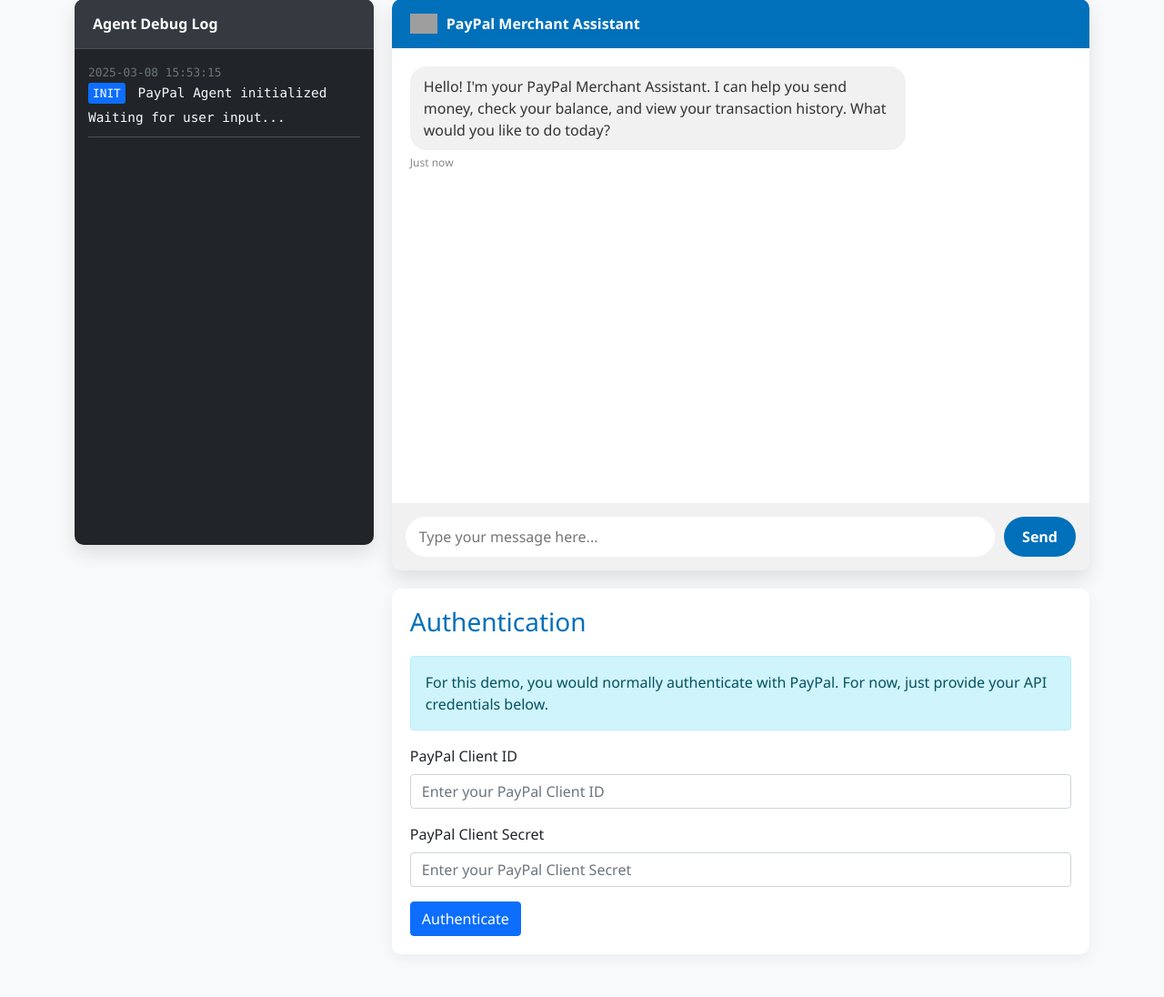
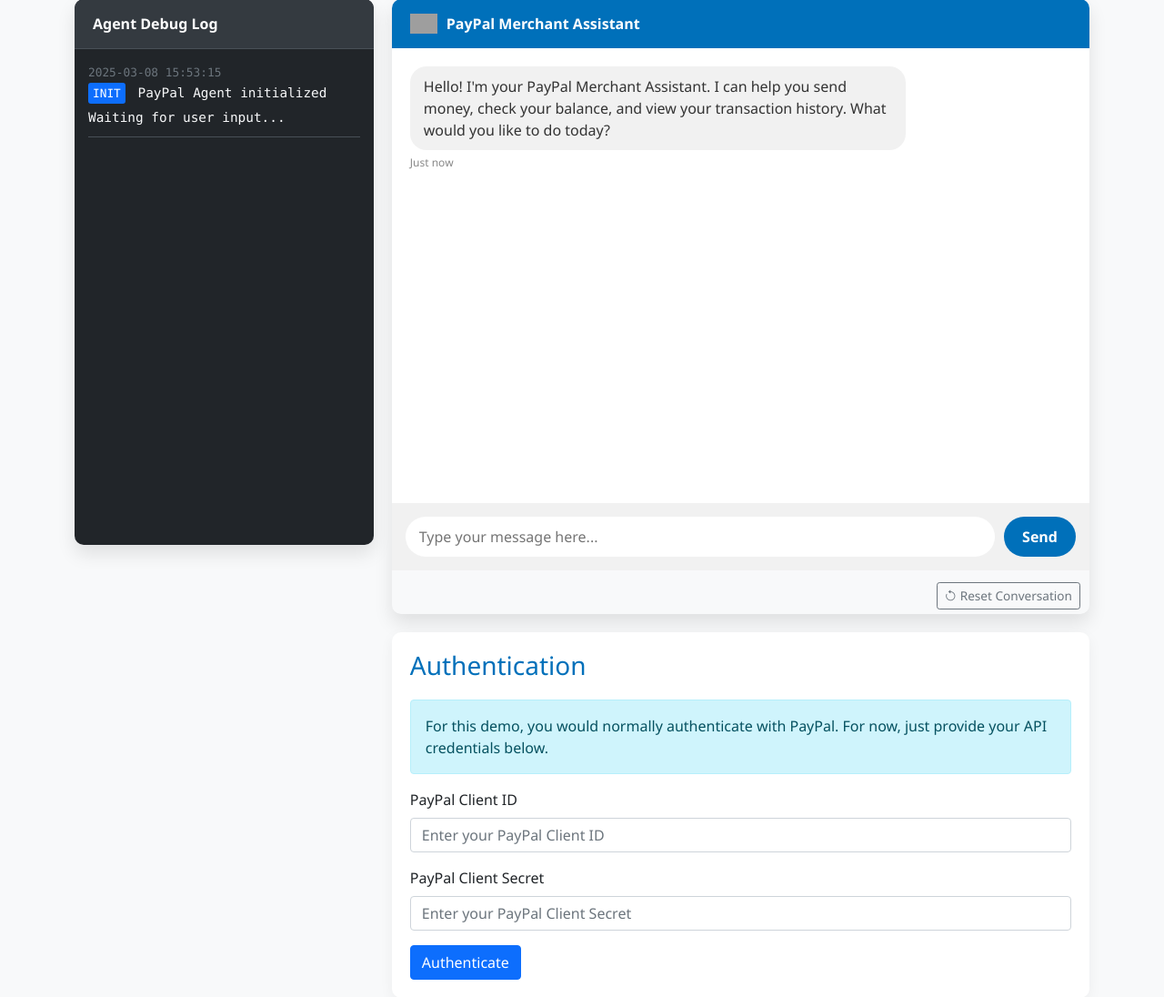
Before and after one commit to wesleytao/paypal-payment-agent, a Flask app: page / in a window 1280 px wide. Shown: the part 31-1127 px from the top of the page at 91% size. Before the commit the page ends 1060 px from the top, so only its background shows below. Run offline with Flask 3, Linux system fonts and the light colour scheme; parts of the project's set-up code (start-up, migrations or seed data) failed here and were passed over; grey boxes are pictures that could not be loaded.

Commit message:
Add reset conversation feature with sandbox mode enforcement

```diff
--- a/templates/index.html
+++ b/templates/index.html
@@ -5,6 +5,7 @@
     <meta name="viewport" content="width=device-width, initial-scale=1.0">
     <title>PayPal Merchant Assistant</title>
     <link href="https://cdn.jsdelivr.net/npm/bootstrap@5.1.3/dist/css/bootstrap.min.css" rel="stylesheet">
+    <link rel="stylesheet" href="https://cdn.jsdelivr.net/npm/bootstrap-icons@1.8.1/font/bootstrap-icons.css">
     <style>
         body {
             background-color: #f8f9fa;
@@ -211,6 +212,25 @@
             color: #0070ba;
         }
 
+        .chat-controls {
+            display: flex;
+            justify-content: flex-end;
+            padding: 5px 10px;
+        }
+
+        #resetButton {
+            font-size: 0.85rem;
+            color: #6c757d;
+            border-color: #6c757d;
+            padding: 0.25rem 0.5rem;
+            transition: all 0.2s ease;
+        }
+
+        #resetButton:hover {
+            background-color: #6c757d;
+            color: white;
+        }
+
         .transaction {
             margin-bottom: 10px;
             padding: 10px;
@@ -284,6 +304,11 @@
                         <button id="sendButton">
                             <span id="buttonText">Send</span>
                             <span id="loadingSpinner" class="loading-spinner" style="display: none;"></span>
+                        </button>
+                    </div>
+                    <div class="chat-controls">
+                        <button id="resetButton" class="btn btn-outline-secondary btn-sm mt-2">
+                            <i class="bi bi-arrow-counterclockwise"></i> Reset Conversation
                         </button>
                     </div>
                 </div>
@@ -390,6 +415,12 @@
 
             // Function to render transaction history
             function renderTransactions(transactions) {
+                // Safety check to ensure transactions is an array
+                if (!Array.isArray(transactions)) {
+                    addLogEntry('error', '[SANDBOX] Invalid transaction data format', { received: typeof transactions });
+                    return;
+                }
+
                 const messageDiv = document.createElement('div');
                 messageDiv.className = 'message agent-message';
 
@@ -485,7 +516,8 @@
                         // If there are transactions to display
                         if (agentResponse.type === 'transaction_history' &&
                             agentResponse.details &&
-                            agentResponse.details.transactions) {
+                            agentResponse.details.transactions &&
+                            Array.isArray(agentResponse.details.transactions)) {
                             renderTransactions(agentResponse.details.transactions);
                             addLogEntry('info', 'Rendering transaction history', { count: agentResponse.details.transactions.length });
                         }
@@ -586,6 +618,60 @@
                 }
             }
 
+            // Reset conversation function
+            async function resetConversation() {
+                try {
+                    // Disable the reset button during the request
+                    const resetButton = document.getElementById('resetButton');
+                    resetButton.disabled = true;
+                    resetButton.innerHTML = '<span class="spinner-border spinner-border-sm" role="status" aria-hidden="true"></span> Resetting...';
+
+                    // Log action
+                    addLogEntry('action', '[SANDBOX] Resetting conversation');
+
+                    // Call the reset API endpoint
+                    const response = await fetch('/api/reset', {
+                        method: 'POST',
+                        headers: {
+                            'Content-Type': 'application/json'
+                        }
+                    });
+
+                    const data = await response.json();
+
+                    // Log API response
+                    addLogEntry('api', 'Received response from /api/reset', { status: data.status });
+
+                    if (data.status === 'success') {
+                        // Clear any transaction data that might be in memory
+                        window.lastTransactionData = null;
+
+                        // Clear the chat messages except for the initial greeting
+                        const chatMessages = document.getElementById('chatMessages');
+                        chatMessages.innerHTML = '';
+
+                        // Add the initial greeting back
+                        addMessage('Hello! I\'m your PayPal Merchant Assistant. I can help you send money, check your balance, and view your transaction history in sandbox mode. What would you like to do today?', false);
+
+                        // Log success
+                        addLogEntry('info', '[SANDBOX] Conversation has been reset');
+                    } else {
+                        // Log error
+                        addLogEntry('error', 'Failed to reset conversation', data.error);
+                        alert('Failed to reset conversation: ' + data.error);
+                    }
+                } catch (error) {
+                    // Log error
+                    addLogEntry('error', 'Error connecting to server', error.toString());
+                    alert('Error connecting to the server. Please try again.');
+                } finally {
+                    // Re-enable the reset button
+                    const resetButton = document.getElementById('resetButton');
+                    resetButton.disabled = false;
+                    resetButton.innerHTML = '<i class="bi bi-arrow-counterclockwise"></i> Reset Conversation';
+                }
+            }
+
             // Event listeners
             sendButton.addEventListener('click', sendMessage);
 
@@ -595,6 +681,8 @@
                 }
             });
 
+            document.getElementById('resetButton').addEventListener('click', resetConversation);
+
             authenticateButton.addEventListener('click', authenticate);
         });
     </script>
--- a/web_app.py
+++ b/web_app.py
@@ -172,6 +172,27 @@
             "error": str(e)
         })
 
+@app.route('/api/reset', methods=['POST'])
+def reset_conversation():
+    """Reset the conversation history."""
+    try:
+        # Reset the agent's conversation history
+        paypal_agent.conversation.clear()
+
+        logger.info("[SANDBOX] Conversation history has been reset")
+
+        return jsonify({
+            "status": "success",
+            "message": "Conversation has been reset"
+        })
+
+    except Exception as e:
+        logger.error(f"Error resetting conversation: {str(e)}")
+        return jsonify({
+            "status": "error",
+            "error": str(e)
+        })
+
 if __name__ == '__main__':
     # Parse command line arguments
     import argparse
```
